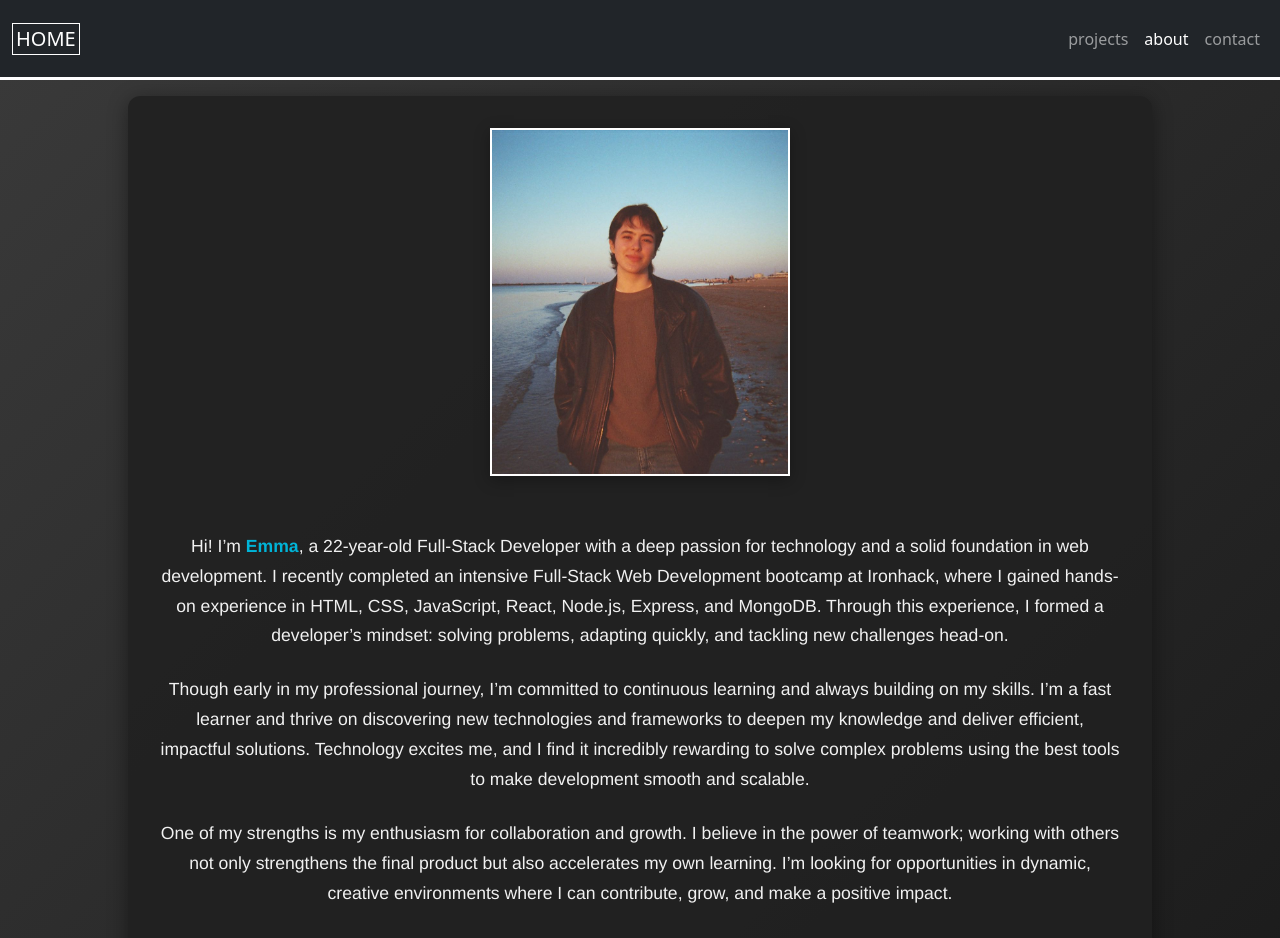
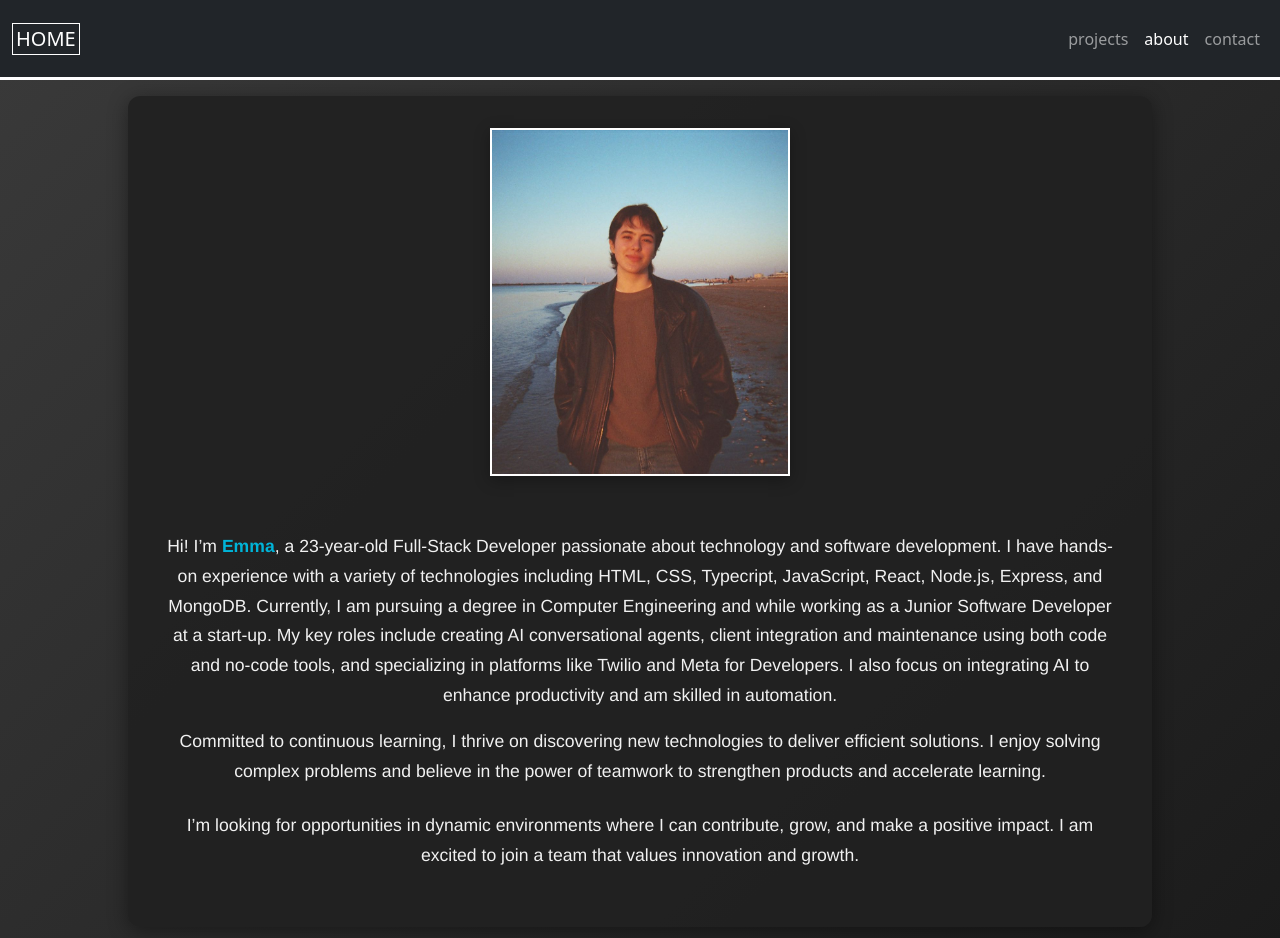
Before and after one commit to emxgrz/portfolio, a React (Vite) app: page /about in a window 1280 px wide. Shown: the top 938 px of the page. Built offline with nearby package versions, Linux system fonts and the light colour scheme.

Commit message:
Portfolio - changed year and technologies

```diff
--- a/src/pages/about/About.jsx
+++ b/src/pages/about/About.jsx
@@ -1,51 +1,59 @@
-
-import React from 'react';
-import { motion } from 'framer-motion';
-import './aboutStyle.css';
+import React from "react";
+import { motion } from "framer-motion";
+import "./aboutStyle.css";
 import yo from "../../assets/images/yo.jpeg";
 
 function About() {
   return (
     <motion.div
-      className="about-section"
+      className='about-section'
       initial={{ opacity: 0 }}
       animate={{ opacity: 1 }}
       transition={{ duration: 1 }}
     >
       <motion.div
-        className="about-image"
+        className='about-image'
         initial={{ x: -100, opacity: 0 }}
         animate={{ x: 0, opacity: 1 }}
         transition={{ duration: 0.8 }}
       >
-        <img src={yo} alt="image about me" />
+        <img src={yo} alt='image about me' />
       </motion.div>
 
       <motion.div
-        className="about-text"
+        className='about-text'
         initial={{ x: 100, opacity: 0 }}
         animate={{ x: 0, opacity: 1 }}
         transition={{ duration: 0.8, delay: 0.3 }}
       >
         <section>
           <p>
-          Hi! I’m <strong>Emma</strong>, a 22-year-old Full-Stack Developer with a deep passion for technology and a solid foundation in web development. I recently completed an intensive Full-Stack Web Development bootcamp at Ironhack, where I gained hands-on experience in HTML, CSS, JavaScript, React, Node.js, Express, and MongoDB. Through this experience, I formed a developer’s mindset: solving problems, adapting quickly, and tackling new challenges head-on.
+            Hi! I’m <strong>Emma</strong>, a 23-year-old Full-Stack Developer
+            passionate about technology and software development. I have
+            hands-on experience with a variety of technologies including HTML,
+            CSS, Typecript, JavaScript, React, Node.js, Express, and MongoDB.
+            Currently, I am pursuing a degree in Computer Engineering and while
+            working as a Junior Software Developer at a start-up. My key roles
+            include creating AI conversational agents, client integration and
+            maintenance using both code and no-code tools, and specializing in
+            platforms like Twilio and Meta for Developers. I also focus on
+            integrating AI to enhance productivity and am skilled in automation.
           </p>
-        </section>
-        <section>
-          <p>
-          Though early in my professional journey, I’m committed to continuous learning and always building on my skills. I’m a fast learner and thrive on discovering new technologies and frameworks to deepen my knowledge and deliver efficient, impactful solutions. Technology excites me, and I find it incredibly rewarding to solve complex problems using the best tools to make development smooth and scalable.
-          </p>
-        </section>
-        <section>
-          <p>
-          One of my strengths is my enthusiasm for collaboration and growth. I believe in the power of teamwork; working with others not only strengthens the final product but also accelerates my own learning. I’m looking for opportunities in dynamic, creative environments where I can contribute, grow, and make a positive impact.
-          </p>
-        </section>
-        <section>
-          <p>
-          Whether remote or in person, I’m open to relocating if the right opportunity comes along. I look forward to joining a team that values innovation and growth as much as I do!
-          </p>
+          <section>
+            <p>
+              Committed to continuous learning, I thrive on discovering new
+              technologies to deliver efficient solutions. I enjoy solving
+              complex problems and believe in the power of teamwork to
+              strengthen products and accelerate learning.
+            </p>
+          </section>
+          <section>
+            <p>
+              I’m looking for opportunities in dynamic environments where I can
+              contribute, grow, and make a positive impact. I am excited to join
+              a team that values innovation and growth.
+            </p>
+          </section>
         </section>
       </motion.div>
     </motion.div>
```
